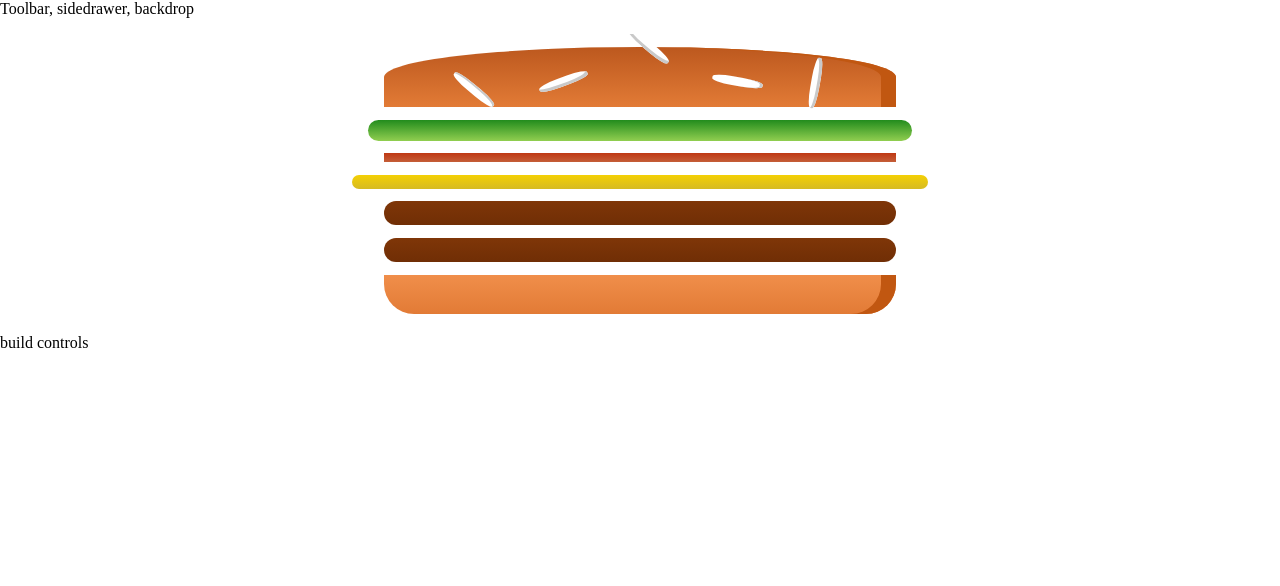
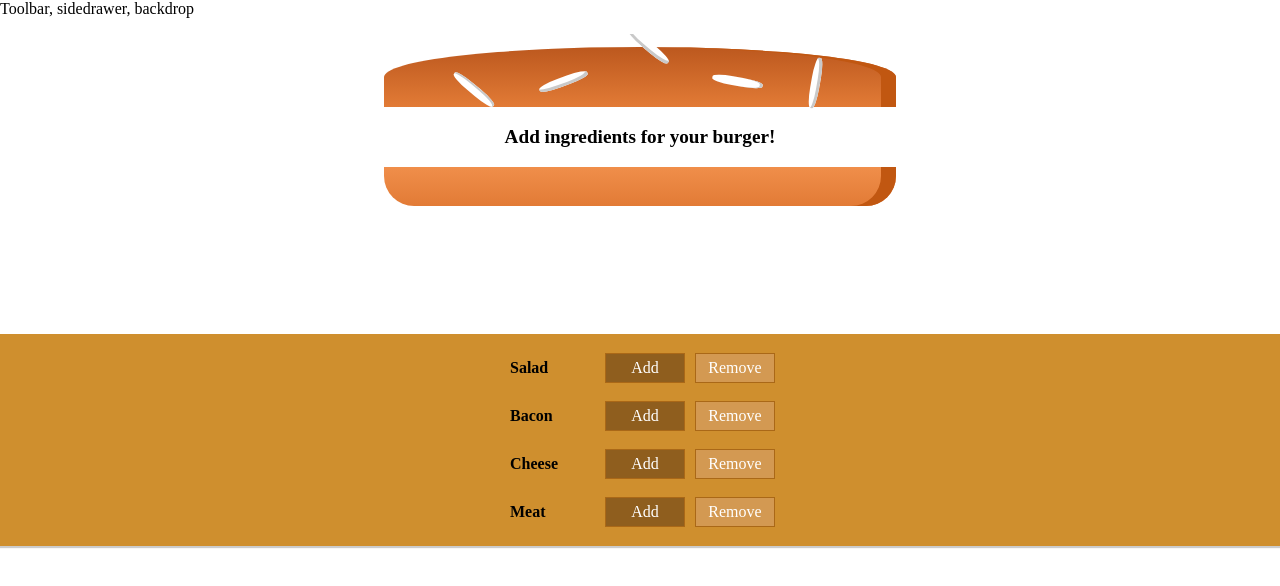
Before and after one commit to kwameasare04/kwame-s_killer_burger_app, a React app: page / in a window 1280 px wide. Shown: the top 586 px of the page. Built offline with nearby package versions, Linux system fonts and the light colour scheme; a web font is replaced by a local one.

Commit message:
adding user controls

```diff
--- /dev/null
+++ b/src/components/Burger/BuildControls/BuildControl/BuildControl.js
@@ -0,0 +1,16 @@
+import React from "react";
+
+import classes from './BuildControl.module.css';
+
+const buildControl = (props) => (
+    <div className={classes.BuildControl}>
+        <div className={classes.Label}>
+            {props.label}
+        </div>
+            <button className={classes.More}>Add</button>
+            <button className={classes.Less}>Remove</button>
+
+    </div>
+);
+
+export default buildControl;
--- /dev/null
+++ b/src/components/Burger/BuildControls/BuildControl/BuildControl.module.css
@@ -0,0 +1,56 @@
+.BuildControl {
+    display: flex;
+    justify-content: space-between;
+    align-items: center;
+    margin: 5px 0;
+}
+
+.BuildControl button {
+    display: block;
+    font: inherit;
+    padding: 5px;
+    margin: 0 5px;
+    width: 80px;
+    border: 1px solid #AA6817;
+    cursor: pointer;
+    outline: none;
+}
+
+.BuildControl button:disabled {
+    background-color: #AC9980;
+    border: 1px solid #7E7365;
+    color: #ccc;
+    cursor: default;
+}
+
+.BuildControl button:hover:disabled {
+    background-color: #AC9980;
+    color: #ccc;
+    cursor: not-allowed;
+}
+
+.Label {
+    padding: 10px;
+    font-weight: bold;
+    width: 80px;
+}
+
+.BuildControl .Less {
+    background-color: #D39952;
+    color: white;
+}
+
+.BuildControl .More {
+    background-color: #8F5E1E;
+    color: white;
+}
+
+.BuildControl .Less:hover, .BuildControl .Less:active {
+    background-color: #DAA972;
+    color: white;
+}
+
+.BuildControl .More:hover,.BuildControl .More:active {
+    background-color: #99703F;
+    color: white;
+}
--- /dev/null
+++ b/src/components/Burger/BuildControls/BuildControls.js
@@ -0,0 +1,20 @@
+import React from "react";
+import classes from '../BuildControls/BuildControls.module.css';
+import BuildControl from "./BuildControl/BuildControl";
+
+ const controls = [
+     {label: 'Salad', type: 'salad'},
+     {label: 'Bacon', type: 'salad'},
+     {label: 'Cheese', type: 'salad'},
+     {label: 'Meat', type: 'salad'},
+ ];
+
+const buildContols = (props) => (
+    <div className={classes.BuildControls}>
+    {controls.map(ctrl => (
+        <BuildControl key={ctrl.label} label={ctrl.label} />
+    ))}
+    </div>
+);
+
+export default buildContols;
--- /dev/null
+++ b/src/components/Burger/BuildControls/BuildControls.module.css
@@ -0,0 +1,10 @@
+.BuildControls {
+    width: 100%;
+    background-color: #CF8F2E;
+    display: flex;
+    flex-flow: column;
+    align-items: center;
+    box-shadow: 0 2px 1px #ccc ;
+    margin: auto;
+    padding: 10px 0;
+}
--- a/src/components/Burger/Burger.js
+++ b/src/components/Burger/Burger.js
@@ -3,13 +3,22 @@
 import BurgerIngredient from "../BurgerIngredient/BurgerIngredient";
 
 const burger = (props) => {
-   const ingredientsArray = Object.keys(props.ingredients).map(ingreKey => {
-        return [...Array(props.ingredients[ingreKey])].map((_,i)=>{
-            console.log(ingreKey + i);
-           return <BurgerIngredient key={ingreKey + i} type={ingreKey} />;
-        });
-    });
+    let ingredientsArray = Object.keys(props.ingredients).
+        map(ingrKey => {
+            return [...Array(props.ingredients[ingrKey])].map((_, i) => {
+              return  <BurgerIngredient key={ingrKey + i} type={ingrKey} />;
+            });
+        }).reduce((arr, el) => {
+            return arr.concat(el);
+        }, []);
+    if(ingredientsArray.length === 0){
+       ingredientsArray = <p>Add ingredients for your burger!</p>;
+    }
+
+    console.log(ingredientsArray);
+//   console.log(' ' + ingredientsArray);
     return (
+
         <div className={classes.Burger}>
             <BurgerIngredient type="bread-top" />
                 {ingredientsArray}
--- a/src/containers/BurgerBuilder/BurgerBuilder.js
+++ b/src/containers/BurgerBuilder/BurgerBuilder.js
@@ -1,21 +1,22 @@
 import React, { Component } from "react";
 import Aux from '../../hoc/Aux'
 import Burger from '../../components/Burger/Burger';
+import BuildControls from '../../components/Burger/BuildControls/BuildControls'
 
 class BurgerBuilder extends Component{
 state = {
     ingredients:{
-        salad: 1,
-        bacon: 1,
-        cheese:1,
-        meat:2
+        salad: 0,
+        bacon: 0,
+        cheese:0,
+        meat:0
     }
 };
     render (){
         return (
             <Aux>
                 <Burger ingredients={this.state.ingredients} />
-                <div>build controls</div>
+                <BuildControls />
             </Aux>
         );
     }
```
